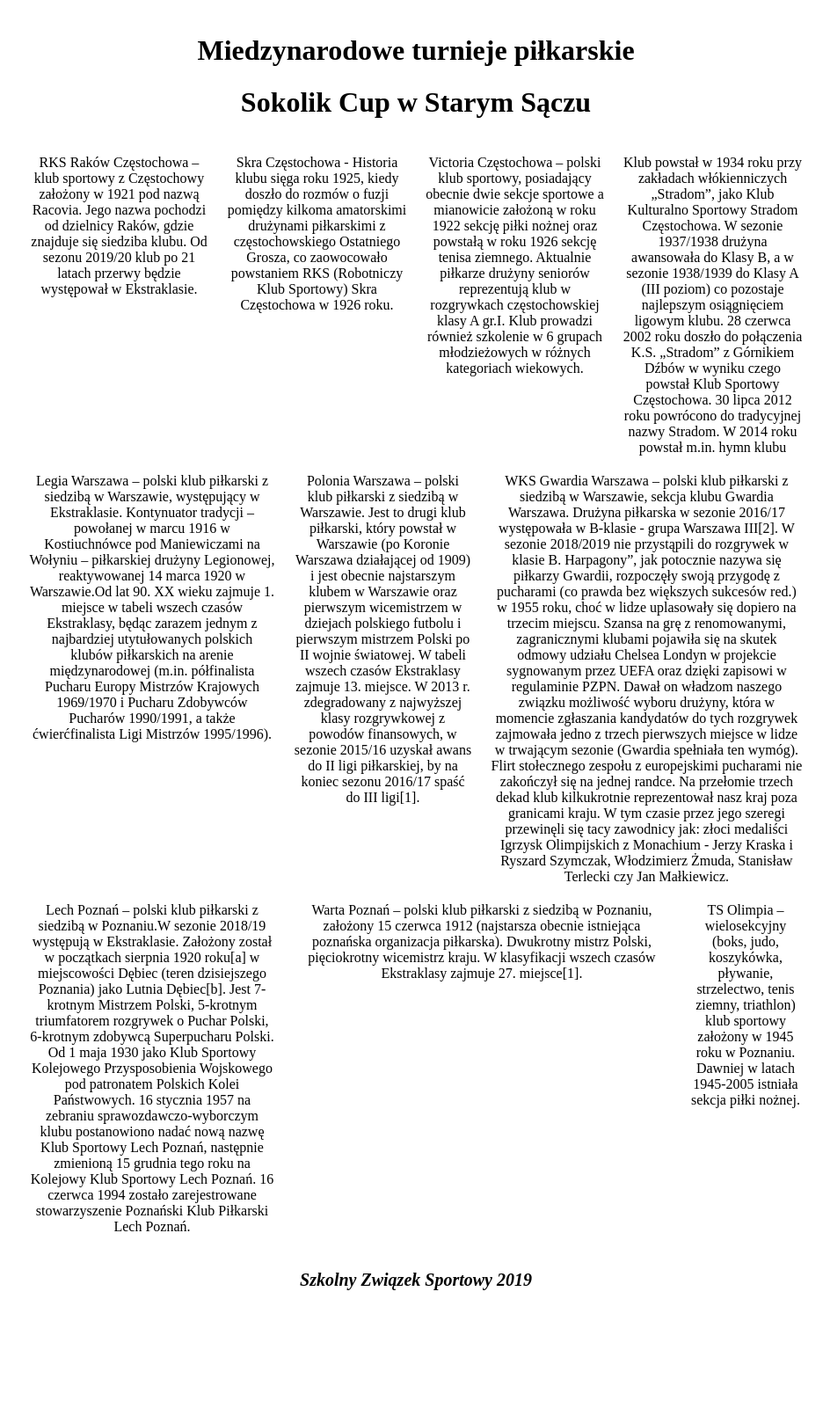
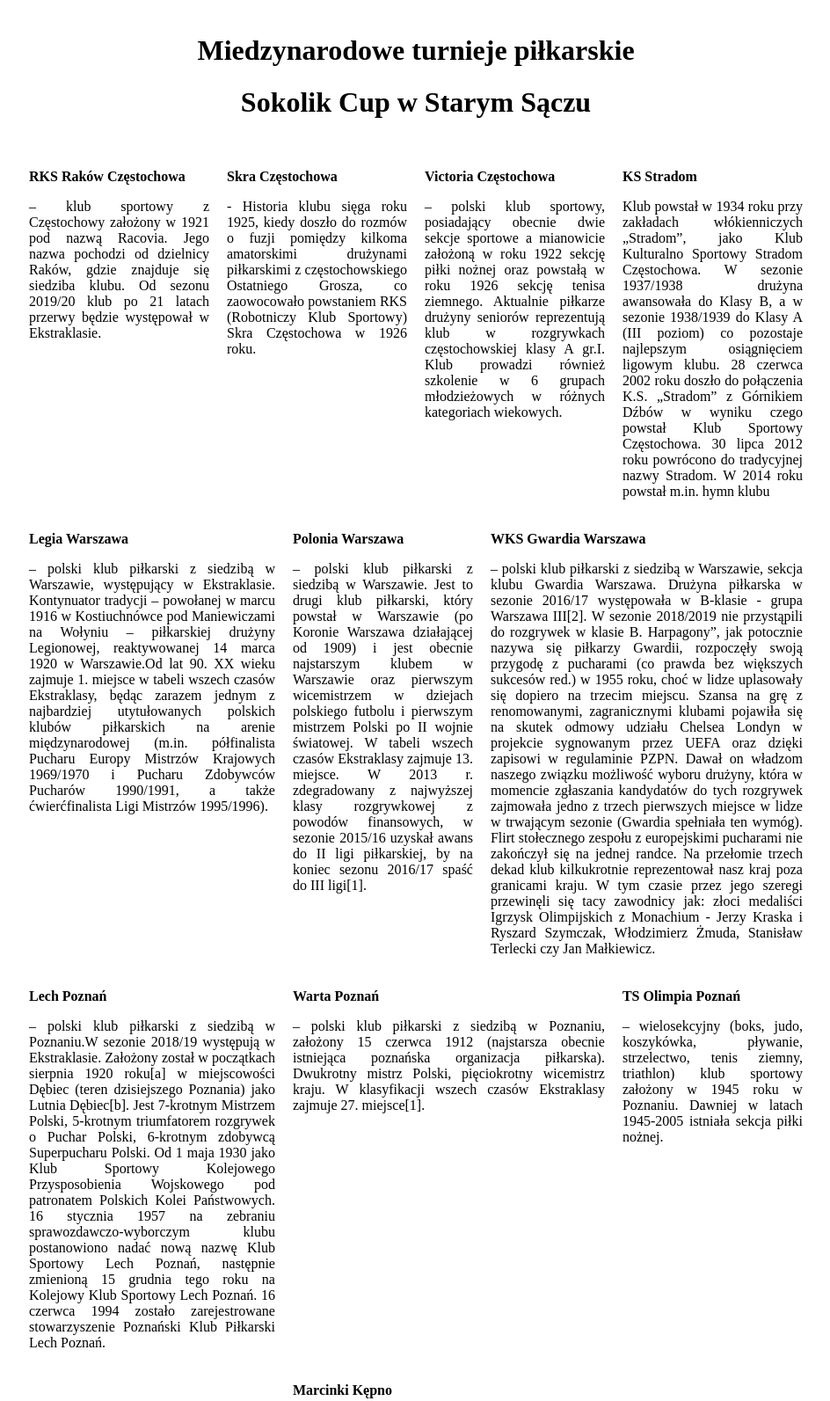
Before and after one commit to ppijet/zadanie_3.2, a plain HTML site: page index.html in a window 1280 px wide. Shown: the top 1593 px of the page at 88% size, without its empty margins (167-1111 px from the left). Before the commit the page ends 1497 px from the top, so only its background shows below. Drawn offline with Linux system fonts and the light colour scheme.

Commit message:
zadanie 3.2v2

```diff
--- a/index.html
+++ b/index.html
@@ -7,28 +7,30 @@
 </head>
 <body>
 <div class="container">
-    <header class="row">
-        <header class="col-12">
+        <header class="colk-12">
             <h1>Miedzynarodowe turnieje piłkarskie</h1>
             <h1>Sokolik Cup w Starym Sączu</h1>
         </header>
         <div class="row">
-            <div class="col-3">RKS Raków Częstochowa – klub sportowy z Częstochowy założony w 1921 pod nazwą Racovia. Jego nazwa pochodzi od dzielnicy Raków, gdzie znajduje się siedziba klubu. Od sezonu 2019/20 klub po 21 latach przerwy będzie występował w Ekstraklasie.</div>
-            <div class="col-3">Skra Częstochowa - Historia klubu sięga roku 1925, kiedy doszło do rozmów o fuzji pomiędzy kilkoma amatorskimi drużynami piłkarskimi z częstochowskiego Ostatniego Grosza, co zaowocowało powstaniem RKS (Robotniczy Klub Sportowy) Skra Częstochowa w 1926 roku.</div>
-            <div class="col-3">Victoria Częstochowa – polski klub sportowy, posiadający obecnie dwie sekcje sportowe a mianowicie założoną w roku 1922 sekcję piłki nożnej oraz powstałą w roku 1926 sekcję tenisa ziemnego. Aktualnie piłkarze drużyny seniorów reprezentują klub w rozgrywkach częstochowskiej klasy A gr.I. Klub prowadzi również szkolenie w 6 grupach młodzieżowych w różnych kategoriach wiekowych.</div>
-            <div class="col-3">Klub powstał w 1934 roku przy zakładach włókienniczych „Stradom”, jako Klub Kulturalno Sportowy Stradom Częstochowa. W sezonie 1937/1938 drużyna awansowała do Klasy B, a w sezonie 1938/1939 do Klasy A (III poziom) co pozostaje najlepszym osiągnięciem ligowym klubu. 28 czerwca 2002 roku doszło do połączenia K.S. „Stradom” z Górnikiem Dźbów w wyniku czego powstał Klub Sportowy Częstochowa. 30 lipca 2012 roku powrócono do tradycyjnej nazwy Stradom. W 2014 roku powstał m.in. hymn klubu</div>
+            <div class="col-3"><p>RKS Raków Częstochowa</p>– klub sportowy z Częstochowy założony w 1921 pod nazwą Racovia. Jego nazwa pochodzi od dzielnicy Raków, gdzie znajduje się siedziba klubu. Od sezonu 2019/20 klub po 21 latach przerwy będzie występował w Ekstraklasie.</div>
+            <div class="col-3"><p>Skra Częstochowa</p> - Historia klubu sięga roku 1925, kiedy doszło do rozmów o fuzji pomiędzy kilkoma amatorskimi drużynami piłkarskimi z częstochowskiego Ostatniego Grosza, co zaowocowało powstaniem RKS (Robotniczy Klub Sportowy) Skra Częstochowa w 1926 roku.</div>
+            <div class="col-3"><p>Victoria Częstochowa</p> – polski klub sportowy, posiadający obecnie dwie sekcje sportowe a mianowicie założoną w roku 1922 sekcję piłki nożnej oraz powstałą w roku 1926 sekcję tenisa ziemnego. Aktualnie piłkarze drużyny seniorów reprezentują klub w rozgrywkach częstochowskiej klasy A gr.I. Klub prowadzi również szkolenie w 6 grupach młodzieżowych w różnych kategoriach wiekowych.</div>
+            <div class="col-3"><p>KS Stradom</p> Klub powstał w 1934 roku przy zakładach włókienniczych „Stradom”, jako Klub Kulturalno Sportowy Stradom Częstochowa. W sezonie 1937/1938 drużyna awansowała do Klasy B, a w sezonie 1938/1939 do Klasy A (III poziom) co pozostaje najlepszym osiągnięciem ligowym klubu. 28 czerwca 2002 roku doszło do połączenia K.S. „Stradom” z Górnikiem Dźbów w wyniku czego powstał Klub Sportowy Częstochowa. 30 lipca 2012 roku powrócono do tradycyjnej nazwy Stradom. W 2014 roku powstał m.in. hymn klubu</div>
         </div>
         <div class="row">
-            <div class="col-4">Legia Warszawa – polski klub piłkarski z siedzibą w Warszawie, występujący w Ekstraklasie. Kontynuator tradycji – powołanej w marcu 1916 w Kostiuchnówce pod Maniewiczami na Wołyniu – piłkarskiej drużyny Legionowej, reaktywowanej 14 marca 1920 w Warszawie.Od lat 90. XX wieku zajmuje 1. miejsce w tabeli wszech czasów Ekstraklasy, będąc zarazem jednym z najbardziej utytułowanych polskich klubów piłkarskich na arenie międzynarodowej (m.in. półfinalista Pucharu Europy Mistrzów Krajowych 1969/1970 i Pucharu Zdobywców Pucharów 1990/1991, a także ćwierćfinalista Ligi Mistrzów 1995/1996).</div>
-            <div class="col-3">Polonia Warszawa – polski klub piłkarski z siedzibą w Warszawie. Jest to drugi klub piłkarski, który powstał w Warszawie (po Koronie Warszawa działającej od 1909) i jest obecnie najstarszym klubem w Warszawie oraz pierwszym wicemistrzem w dziejach polskiego futbolu i pierwszym mistrzem Polski po II wojnie światowej. W tabeli wszech czasów Ekstraklasy zajmuje 13. miejsce. W 2013 r. zdegradowany z najwyższej klasy rozgrywkowej z powodów finansowych, w sezonie 2015/16 uzyskał awans do II ligi piłkarskiej, by na koniec sezonu 2016/17 spaść do III ligi[1].</div>
-            <div class="col-5">WKS Gwardia Warszawa – polski klub piłkarski z siedzibą w Warszawie, sekcja klubu Gwardia Warszawa. Drużyna piłkarska w sezonie 2016/17 występowała w B-klasie - grupa Warszawa III[2]. W sezonie 2018/2019 nie przystąpili do rozgrywek w klasie B. Harpagony”, jak potocznie nazywa się piłkarzy Gwardii, rozpoczęły swoją przygodę z pucharami (co prawda bez większych sukcesów red.) w 1955 roku, choć w lidze uplasowały się dopiero na trzecim miejscu. Szansa na grę z renomowanymi, zagranicznymi klubami pojawiła się na skutek odmowy udziału Chelsea Londyn w projekcie sygnowanym przez UEFA oraz dzięki zapisowi w regulaminie PZPN. Dawał on władzom naszego związku możliwość wyboru drużyny, która w momencie zgłaszania kandydatów do tych rozgrywek zajmowała jedno z trzech pierwszych miejsce w lidze w trwającym sezonie (Gwardia spełniała ten wymóg). Flirt stołecznego zespołu z europejskimi pucharami nie zakończył się na jednej randce. Na przełomie trzech dekad klub kilkukrotnie reprezentował nasz kraj poza granicami kraju. W tym czasie przez jego szeregi przewinęli się tacy zawodnicy jak: złoci medaliści Igrzysk Olimpijskich z Monachium - Jerzy Kraska i Ryszard Szymczak, Włodzimierz Żmuda, Stanisław Terlecki czy Jan Małkiewicz.</div>
+            <div class="col-4"><p>Legia Warszawa</p> – polski klub piłkarski z siedzibą w Warszawie, występujący w Ekstraklasie. Kontynuator tradycji – powołanej w marcu 1916 w Kostiuchnówce pod Maniewiczami na Wołyniu – piłkarskiej drużyny Legionowej, reaktywowanej 14 marca 1920 w Warszawie.Od lat 90. XX wieku zajmuje 1. miejsce w tabeli wszech czasów Ekstraklasy, będąc zarazem jednym z najbardziej utytułowanych polskich klubów piłkarskich na arenie międzynarodowej (m.in. półfinalista Pucharu Europy Mistrzów Krajowych 1969/1970 i Pucharu Zdobywców Pucharów 1990/1991, a także ćwierćfinalista Ligi Mistrzów 1995/1996).</div>
+            <div class="col-3"><p>Polonia Warszawa</p> – polski klub piłkarski z siedzibą w Warszawie. Jest to drugi klub piłkarski, który powstał w Warszawie (po Koronie Warszawa działającej od 1909) i jest obecnie najstarszym klubem w Warszawie oraz pierwszym wicemistrzem w dziejach polskiego futbolu i pierwszym mistrzem Polski po II wojnie światowej. W tabeli wszech czasów Ekstraklasy zajmuje 13. miejsce. W 2013 r. zdegradowany z najwyższej klasy rozgrywkowej z powodów finansowych, w sezonie 2015/16 uzyskał awans do II ligi piłkarskiej, by na koniec sezonu 2016/17 spaść do III ligi[1].</div>
+            <div class="col-5"><p>WKS Gwardia Warszawa</p> – polski klub piłkarski z siedzibą w Warszawie, sekcja klubu Gwardia Warszawa. Drużyna piłkarska w sezonie 2016/17 występowała w B-klasie - grupa Warszawa III[2]. W sezonie 2018/2019 nie przystąpili do rozgrywek w klasie B. Harpagony”, jak potocznie nazywa się piłkarzy Gwardii, rozpoczęły swoją przygodę z pucharami (co prawda bez większych sukcesów red.) w 1955 roku, choć w lidze uplasowały się dopiero na trzecim miejscu. Szansa na grę z renomowanymi, zagranicznymi klubami pojawiła się na skutek odmowy udziału Chelsea Londyn w projekcie sygnowanym przez UEFA oraz dzięki zapisowi w regulaminie PZPN. Dawał on władzom naszego związku możliwość wyboru drużyny, która w momencie zgłaszania kandydatów do tych rozgrywek zajmowała jedno z trzech pierwszych miejsce w lidze w trwającym sezonie (Gwardia spełniała ten wymóg). Flirt stołecznego zespołu z europejskimi pucharami nie zakończył się na jednej randce. Na przełomie trzech dekad klub kilkukrotnie reprezentował nasz kraj poza granicami kraju. W tym czasie przez jego szeregi przewinęli się tacy zawodnicy jak: złoci medaliści Igrzysk Olimpijskich z Monachium - Jerzy Kraska i Ryszard Szymczak, Włodzimierz Żmuda, Stanisław Terlecki czy Jan Małkiewicz.</div>
         </div>
     <div class="row">
-        <div class="col-4">Lech Poznań – polski klub piłkarski z siedzibą w Poznaniu.W sezonie 2018/19 występują w Ekstraklasie. Założony został w początkach sierpnia 1920 roku[a] w miejscowości Dębiec (teren dzisiejszego Poznania) jako Lutnia Dębiec[b]. Jest 7-krotnym Mistrzem Polski, 5-krotnym triumfatorem rozgrywek o Puchar Polski, 6-krotnym zdobywcą Superpucharu Polski. Od 1 maja 1930 jako Klub Sportowy Kolejowego Przysposobienia Wojskowego pod patronatem Polskich Kolei Państwowych. 16 stycznia 1957 na zebraniu sprawozdawczo-wyborczym klubu postanowiono nadać nową nazwę Klub Sportowy Lech Poznań, następnie zmienioną 15 grudnia tego roku na Kolejowy Klub Sportowy Lech Poznań. 16 czerwca 1994 zostało zarejestrowane stowarzyszenie Poznański Klub Piłkarski Lech Poznań.</div>
-        <div class="col-6">Warta Poznań – polski klub piłkarski z siedzibą w Poznaniu, założony 15 czerwca 1912 (najstarsza obecnie istniejąca poznańska organizacja piłkarska). Dwukrotny mistrz Polski, pięciokrotny wicemistrz kraju. W klasyfikacji wszech czasów Ekstraklasy zajmuje 27. miejsce[1].</div>
-        <div class="col-2">TS Olimpia – wielosekcyjny (boks, judo, koszykówka, pływanie, strzelectwo, tenis ziemny, triathlon) klub sportowy założony w 1945 roku w Poznaniu. Dawniej w latach 1945-2005 istniała sekcja piłki nożnej.</div>
+        <div class="col-4"><p>Lech Poznań</p> – polski klub piłkarski z siedzibą w Poznaniu.W sezonie 2018/19 występują w Ekstraklasie. Założony został w początkach sierpnia 1920 roku[a] w miejscowości Dębiec (teren dzisiejszego Poznania) jako Lutnia Dębiec[b]. Jest 7-krotnym Mistrzem Polski, 5-krotnym triumfatorem rozgrywek o Puchar Polski, 6-krotnym zdobywcą Superpucharu Polski. Od 1 maja 1930 jako Klub Sportowy Kolejowego Przysposobienia Wojskowego pod patronatem Polskich Kolei Państwowych. 16 stycznia 1957 na zebraniu sprawozdawczo-wyborczym klubu postanowiono nadać nową nazwę Klub Sportowy Lech Poznań, następnie zmienioną 15 grudnia tego roku na Kolejowy Klub Sportowy Lech Poznań. 16 czerwca 1994 zostało zarejestrowane stowarzyszenie Poznański Klub Piłkarski Lech Poznań.</div>
+        <div class="col-5"><p>Warta Poznań</p> – polski klub piłkarski z siedzibą w Poznaniu, założony 15 czerwca 1912 (najstarsza obecnie istniejąca poznańska organizacja piłkarska). Dwukrotny mistrz Polski, pięciokrotny wicemistrz kraju. W klasyfikacji wszech czasów Ekstraklasy zajmuje 27. miejsce[1].</div>
+        <div class="col-3"><p>TS Olimpia Poznań</p> – wielosekcyjny (boks, judo, koszykówka, pływanie, strzelectwo, tenis ziemny, triathlon) klub sportowy założony w 1945 roku w Poznaniu. Dawniej w latach 1945-2005 istniała sekcja piłki nożnej.</div>
     </div>
-    <footer class="col-12">
+    <div class="row">
+        <div class="col-offset-4 col-7"><p>Marcinki Kępno</p> - Jesienią 1999 r. kilku przyjaciół, mieszkańców Kępna, postanowiło założyć w naszym mieście szkółkę piłkarską. Pomysłodawcą i głównym propagatorem tej idei stał się późniejszy prezes Marcinków Aleksander Woźniak. Założyciele drużyny zadecydowali, że rozpocznie ona działalność jako sekcja piłkarska Uczniowskiego Klubu Sportowego „ORŁY” przy Szkole Podstawowej Nr 1 w Kępnie. Trenerem zespołu został Piotr Hołoś</div>
+    </div>
+    <footer class="colk-12">
         <p>Szkolny Związek Sportowy 2019</p>
     </footer>
 </div>
--- a/style.css
+++ b/style.css
@@ -8,10 +8,6 @@
     margin: 0 auto;
 }
 
-header {
-    text-align: center;
-}
-
 .row::before
 .row::after {
     content: "";
@@ -19,11 +15,18 @@ header {
     clear: both;
 }
 
+
 [class*="col-"] {
     float: left;
     min-height: 1px;
     padding: 10px;
+    text-align: justify;
 }
+p {
+    font-weight: bold;
+}
+
+
 
 .col-1 {width: 8.33%;}
 .col-2 {width: 16.66%;}
@@ -36,7 +39,13 @@ header {
 .col-9 {width: 75%;}
 .col-10 {width: 83.33%;}
 .col-11 {width: 91.66%;}
-.col-12 {width: 100%;}
+.colk-12 {
+    width: 100%;
+    float: left;
+    min-height: 1px;
+    padding: 10px;
+    text-align: center;
+}
 
 .col-offset-0 {margin-left: 0}
 .col-offset-1 {margin-left: 8.33%;}
@@ -56,6 +65,6 @@ footer {
     font-style: italic;
     text-align: center;
     font-size: 20px;
-    font-weight: bold
-
+    font-weight: bold;
+    margin-top: 40px;
 }
```
